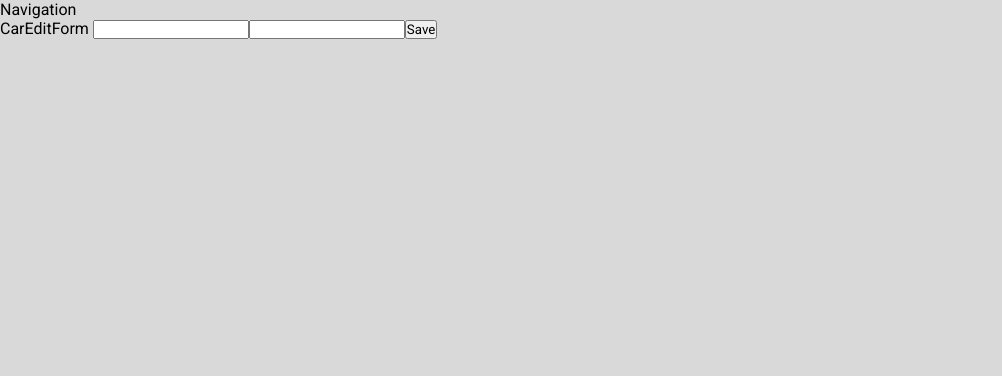
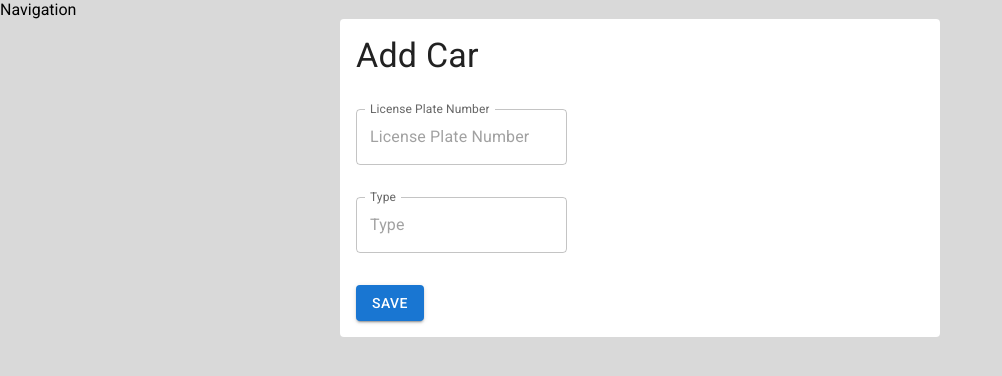
Before and after one commit to akosfi/donehw, a React (Create React App) app: page /cars/new in a window 1280 px wide. Shown: the top 376 px of the page, without its empty margins (0-1002 px from the left). Built offline with nearby package versions, Linux system fonts and the light colour scheme.

Commit message:
[feature] Cars page design.

```diff
--- a/src/components/common/car/CarEditForm/index.tsx
+++ b/src/components/common/car/CarEditForm/index.tsx
@@ -1,10 +1,10 @@
 import { FC, memo, useEffect } from "react";
 import { useDispatch, useSelector } from "react-redux";
+import { Box, Button, TextField } from "@mui/material";
+import { useForm } from "react-hook-form";
 //
-import DeleteCarSaga from "redux/car/sagas/deleteCarSaga";
 import { CarActions } from "redux/car/slice";
-import { useForm } from "react-hook-form";
-import CarSelectors from "../../../../redux/car/selectors";
+import CarSelectors from "redux/car/selectors";
 
 type HookFormData = { licensePlateNumber: string; type: string };
 
@@ -38,10 +38,29 @@ const CarEditForm: FC<Props> = ({ id, isCreationMode = false }) => {
     return (
         <div>
             <form onSubmit={handleHookFormSubmit(handleSubmit)}>
-                <span>CarEditForm {id}</span>
-                <input {...register("licensePlateNumber")} />
-                <input {...register("type")} />
-                <button type={"submit"}>Save</button>
+                <Box sx={{ margin: "32px 0" }}>
+                    <TextField
+                        {...register("licensePlateNumber")}
+                        label="License Plate Number"
+                        placeholder="License Plate Number"
+                        variant="outlined"
+                        InputLabelProps={{ shrink: true }}
+                    />
+                </Box>
+                <Box sx={{ marginBottom: "32px" }}>
+                    <TextField
+                        {...register("type")}
+                        label="Type"
+                        placeholder="Type"
+                        variant="outlined"
+                        InputLabelProps={{ shrink: true }}
+                    />
+                </Box>
+                <Box>
+                    <Button variant="contained" type="submit">
+                        Save
+                    </Button>
+                </Box>
             </form>
         </div>
     );
--- a/src/components/pages/CarCreatePage/index.tsx
+++ b/src/components/pages/CarCreatePage/index.tsx
@@ -1,12 +1,17 @@
 import { FC, memo } from "react";
+import { Box, Typography } from "@mui/material";
 //
 import CarEditForm from "components/common/car/CarEditForm";
+import PageLayout from "components/common/PageLayout";
 
 const CarCreatePage: FC = () => {
     return (
-        <div>
-            <CarEditForm id={null} isCreationMode />
-        </div>
+        <PageLayout>
+            <Box sx={{ padding: "16px" }}>
+                <Typography variant="h4">Add Car</Typography>
+                <CarEditForm id={null} isCreationMode />
+            </Box>
+        </PageLayout>
     );
 };
 
--- a/src/components/pages/CarEditPage/index.tsx
+++ b/src/components/pages/CarEditPage/index.tsx
@@ -1,15 +1,20 @@
 import { FC, memo } from "react";
 import { useParams } from "react-router-dom";
+import { Box, Typography } from "@mui/material";
 //
 import CarEditForm from "components/common/car/CarEditForm";
+import PageLayout from "components/common/PageLayout";
 
 const CarEditPage: FC = () => {
     const { id } = useParams<{ id: string }>();
 
     return (
-        <div>
-            <CarEditForm id={id || null} />
-        </div>
+        <PageLayout>
+            <Box sx={{ padding: "16px" }}>
+                <Typography variant="h4">Edit Car</Typography>
+                <CarEditForm id={id || null} />
+            </Box>
+        </PageLayout>
     );
 };
 
```
